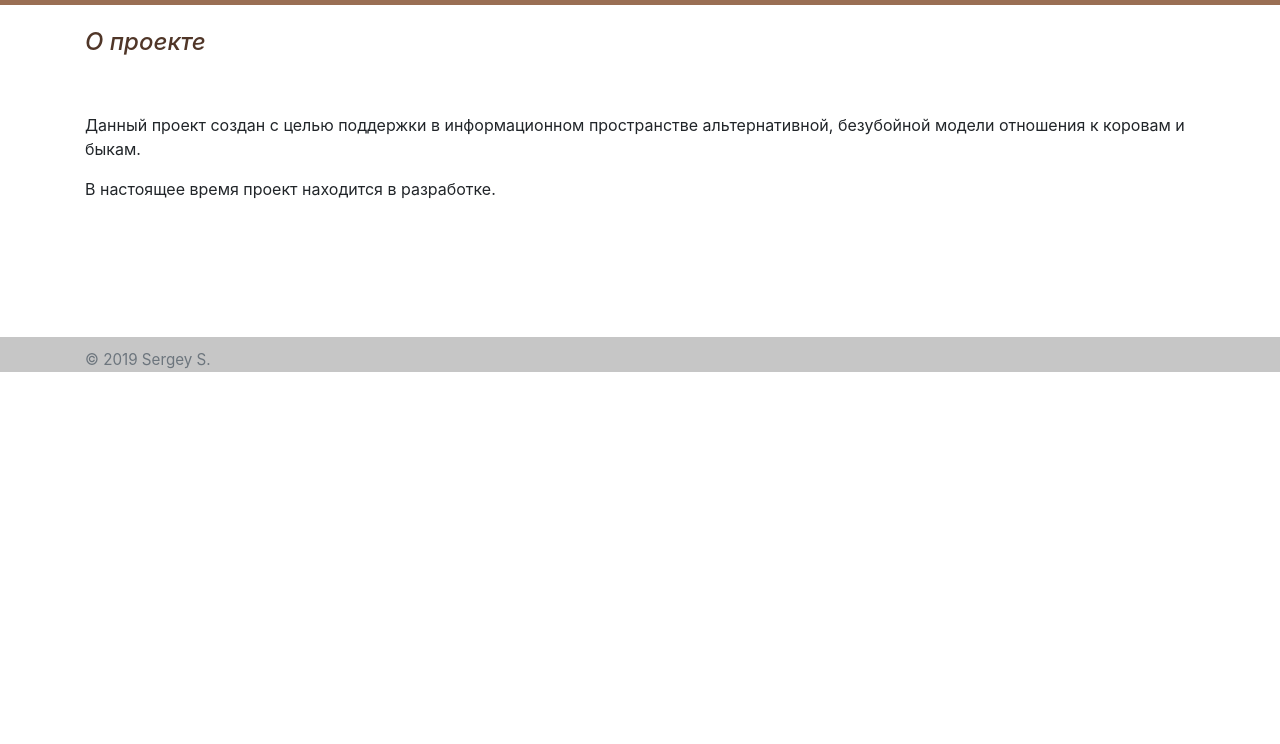
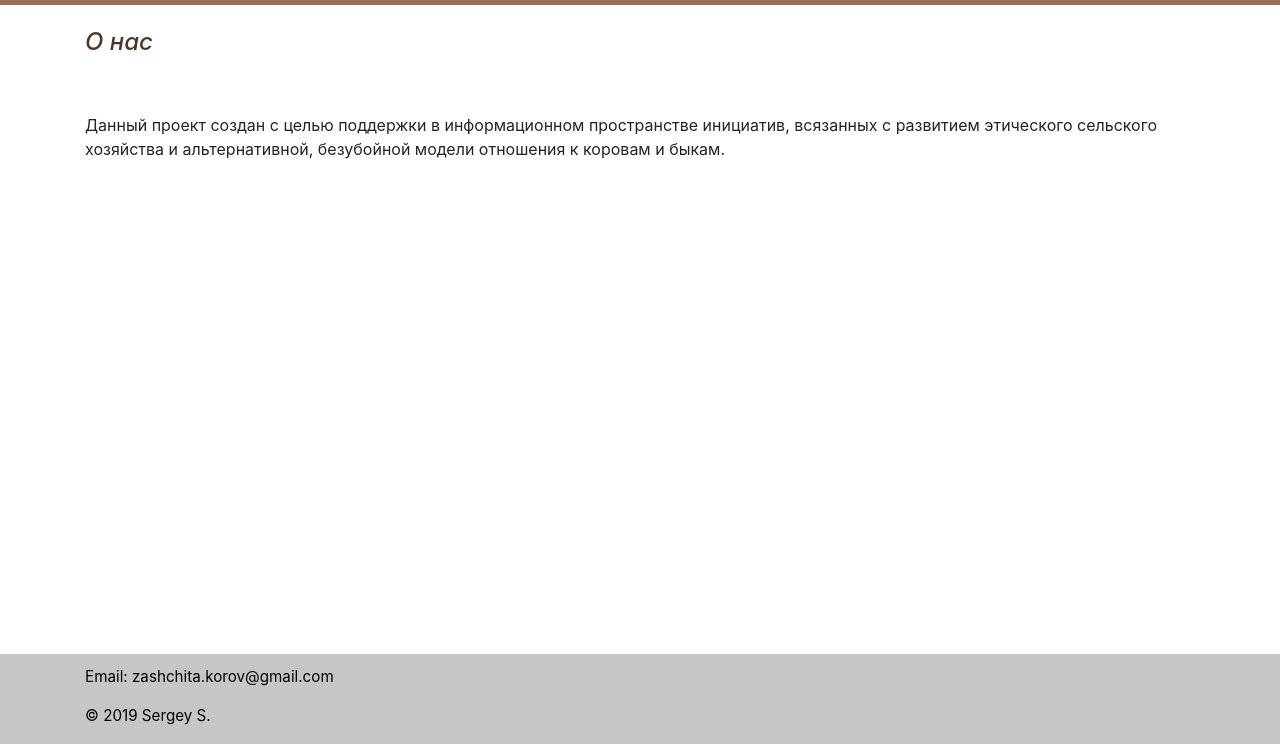
Before and after one commit to zashchita-korov/zashchita-korov.github.io, a plain HTML site: page o-nas.html in a window 1280 px wide. Shown: the part 56-800 px from the top of the page. Drawn offline with Linux system fonts and the light colour scheme.

Commit message:
Add files via upload

```diff
--- a/o-nas.html
+++ b/o-nas.html
@@ -53,7 +53,7 @@
                         </a>
 
                         <div class="dropdown-menu navbar-light" style="background-color: #9a6f54;" aria-labelledby="navbarDropdown">
-                            <a class="dropdown-item nav-item active farms-navigation-link farms-dropdown-navigation-link-color" href="prinyat-uchastie" style="background-color: #9a6f54; color: black">Принять участие»</a>
+                            <a class="dropdown-item nav-item active farms-navigation-link farms-dropdown-navigation-link-color" href="prinyat-uchastie" style="background-color: #9a6f54; color: black">Принять участие</a>
                             <a class="dropdown-item nav-item active farms-navigation-link farms-dropdown-navigation-link-color" href="#" style="background-color: #9a6f54; color: black "><b>О нас</b></a>
                         </div>
                     </li>
@@ -66,23 +66,20 @@
     <!-- Main content -->
     <div class="container">
         <br/>
-        <div class="title-text-color"><h4><i>О проекте</i></h4></div>
+        <div class="title-text-color"><h4><i>О нас</i></h4></div>
         <br/><br/>
 
-
-
-        <p>Данный проект создан с целью поддержки в информационном пространстве альтернативной, безубойной модели отношения к коровам и быкам.</p>
-        <p>В настоящее время проект находится в разработке.</p>
-
+        <p>Данный проект создан с целью поддержки в информационном пространстве инициатив, всязанных с развитием этического сельского хозяйства и альтернативной, безубойной модели отношения к коровам и быкам.</p>
 
     </div>
 
     <br/><br/><br/><br/><br/>
 
     <!-- Footer -->
-    <footer class="footer">
+    <footer class="footer" style="bottom: 0">
         <div class="container">
-            <span class="text-muted"> © 2019 Sergey S.</span>
+            <p>Email: zashchita.korov@gmail.com</p>
+            <p>© 2019 Sergey S.</p>
         </div>
     </footer>
 
```
